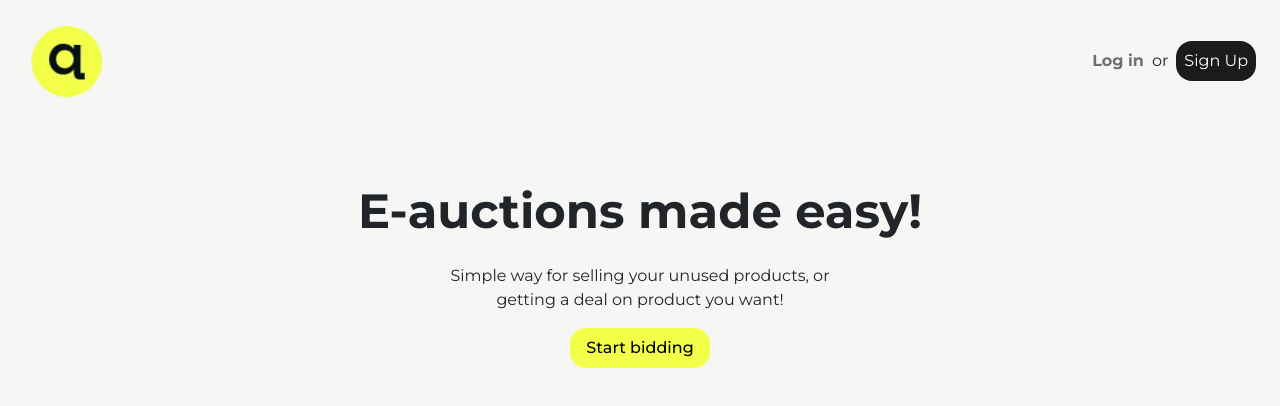
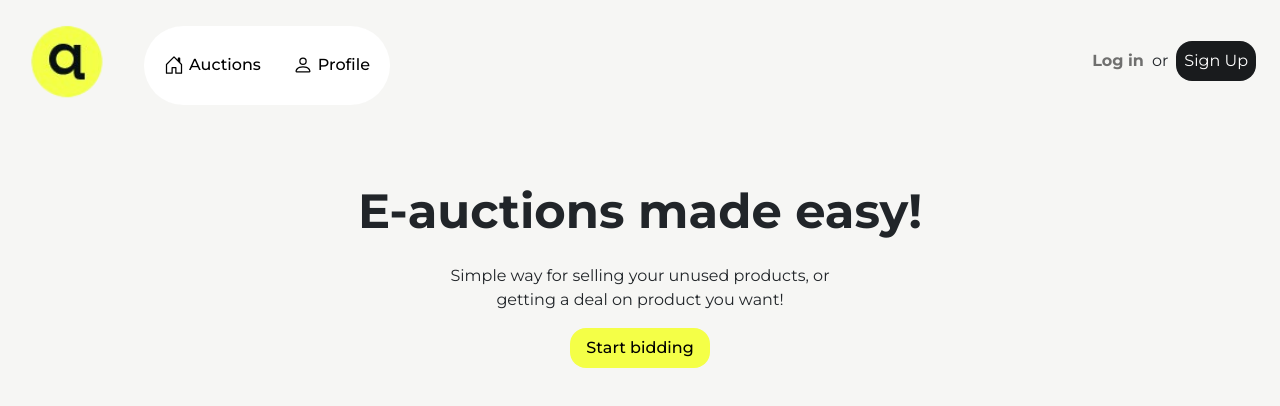
Before and after one commit to Ales717/SkillUp_Auctionbay_Frontend, a React (Create React App) app: page / in a window 1280 px wide. Shown: the top 406 px of the page. Built offline with nearby package versions, Linux system fonts and the light colour scheme.

Commit message:
Item details

```diff
--- a/src/api/Item.ts
+++ b/src/api/Item.ts
@@ -12,7 +12,7 @@ export const fetchItems = async (pageNumber: number) =>
 export const allItems = async () =>
     apiRequest<undefined, ItemType[]>(
         'get',
-        `${apiRoutes.ITEM_PREFIX}`
+        `${apiRoutes.ITEM_PREFIX}/all`
     )
 
 export const createItem = async (data: CreateUpdateItemFields) =>
@@ -28,3 +28,9 @@ export const UploadItemImage = async (formData: FormData, id: string) =>
         `${apiRoutes.UPLOAD_ITEM_IMAGE}/${id}`,
         formData
     )
+
+export const findOne = async (id: string) =>
+    apiRequest<undefined, ItemType>(
+        'get',
+        `${apiRoutes.ITEM_PREFIX}/${id}`
+    )
--- a/src/components/item/CreateItemForm.tsx
+++ b/src/components/item/CreateItemForm.tsx
@@ -26,6 +26,15 @@ const CreateItemForm: FC<Props> = ({ defaultValues, show, handleClose, currentUs
     const [fileError, setFileError] = useState(false)
 
     const onSubmit = handleSubmit(async (data: CreateUpdateItemFields) => {
+        if (currentUserId) {
+            data.user_id = currentUserId
+        } else {
+            console.error('currentUserId is undefined')
+            return
+        }
+
+        console.log(data)
+
         if (!file) return
         const response = await API.createItem(data)
         if (response.data?.statusCode === StatusCode.BAD_REQUEST) {
@@ -50,6 +59,7 @@ const CreateItemForm: FC<Props> = ({ defaultValues, show, handleClose, currentUs
                 setApiError(fileResponse.data.message)
                 setShowError(true)
             } else {
+
                 reset()
                 handleClose()
             }
@@ -186,18 +196,6 @@ const CreateItemForm: FC<Props> = ({ defaultValues, show, handleClose, currentUs
                                         </Form.Group>
                                     )}
                                 />
-                                <Controller
-                                    control={control}
-                                    name="user_id"
-                                    defaultValue={currentUserId}
-                                    render={({ field }) => (
-                                        <input
-                                            {...field}
-                                            type="hidden"
-                                            name="user_id"
-                                        />
-                                    )}
-                                />
 
                             </div>
                         </div>
--- a/src/components/item/ItemCard.tsx
+++ b/src/components/item/ItemCard.tsx
@@ -1,14 +1,18 @@
-import { ItemType } from 'models/item'
+import { ItemTypeId } from 'models/itemId'
 import { FC } from 'react'
 import Badge from 'react-bootstrap/Badge'
+import { Link } from 'react-router-dom'
 
 
 interface Props {
-    item: ItemType
+    item: ItemTypeId
 }
 
 const ItemCard: FC<Props> = ({ item }) => {
+    const itemDetailsPath = `/auctions/itemdetails/${item.id}`
+
     return (
+        <Link to={itemDetailsPath} style={{ textDecoration: 'none' }}>
             <div className='card'>
                 <div className="card-head">
                     <div className='d-flex justify-content-between'>
@@ -22,6 +26,8 @@ const ItemCard: FC<Props> = ({ item }) => {
                     <img src={`${process.env.REACT_APP_API_URL}/files/${item.image}`} alt={item.title} />
                 </div>
             </div>
+        </Link>
+
     )
 }
 
--- a/src/components/ui/Navbar.tsx
+++ b/src/components/ui/Navbar.tsx
@@ -71,6 +71,22 @@ const Navbar: FC = () => {
             >
               <span className="navbar-toggler-icon"></span>
             </button>
+
+            <div className='d-flex flex-row justify-content-center align-items-cente bg-white p-1 circle'>
+              <Button className="btn-circle-end">
+                <svg xmlns="http://www.w3.org/2000/svg" width="20" height="20" fill="currentColor" className="bi bi-house-door" viewBox="0 0 16 16">
+                  <path d="M8.354 1.146a.5.5 0 0 0-.708 0l-6 6A.5.5 0 0 0 1.5 7.5v7a.5.5 0 0 0 .5.5h4.5a.5.5 0 0 0 .5-.5v-4h2v4a.5.5 0 0 0 .5.5H14a.5.5 0 0 0 .5-.5v-7a.5.5 0 0 0-.146-.354L13 5.793V2.5a.5.5 0 0 0-.5-.5h-1a.5.5 0 0 0-.5.5v1.293zM2.5 14V7.707l5.5-5.5 5.5 5.5V14H10v-4a.5.5 0 0 0-.5-.5h-3a.5.5 0 0 0-.5.5v4z" />
+                </svg>
+                Auctions
+              </Button>
+              <Button className="btn-circle-end">
+                <svg xmlns="http://www.w3.org/2000/svg" width="20" height="20" fill="currentColor" className="bi bi-person" viewBox="0 0 16 16">
+                  <path d="M8 8a3 3 0 1 0 0-6 3 3 0 0 0 0 6m2-3a2 2 0 1 1-4 0 2 2 0 0 1 4 0m4 8c0 1-1 1-1 1H3s-1 0-1-1 1-4 6-4 6 3 6 4m-1-.004c-.001-.246-.154-.986-.832-1.664C11.516 10.68 10.289 10 8 10s-3.516.68-4.168 1.332c-.678.678-.83 1.418-.832 1.664z" />
+                </svg>
+                Profile
+              </Button>
+            </div>
+
 
             <div
               className="collapse navbar-collapse justify-content-end align-items-center"
--- a/src/hooks/react-hook-form/useCreateUpdateItem.tsx
+++ b/src/hooks/react-hook-form/useCreateUpdateItem.tsx
@@ -22,7 +22,7 @@ export const useCreateUpdateItemForm = ({ defaultValues }: Props) => {
         description: Yup.string().required('Description is required'),
         starting_price: Yup.number().required('Price is required'),
         end_date: Yup.string().required('End date is required'),
-        user_id: Yup.string().required(),
+        user_id: Yup.string().notRequired(),
     })
 
     const {
--- /dev/null
+++ b/src/models/itemId.ts
@@ -0,0 +1,9 @@
+export interface ItemTypeId {
+    id: string
+    title: string
+    description: string
+    starting_price: number
+    end_date: string
+    image: string
+    user_id: string
+}
--- /dev/null
+++ b/src/pages/Auctions/ItemDetails.tsx
@@ -0,0 +1,51 @@
+import Layout from 'components/ui/Layout'
+import { useQuery } from 'react-query'
+import { useParams } from 'react-router-dom'
+import * as API from 'api/Api'
+import { Badge } from 'react-bootstrap'
+import Form from 'react-bootstrap/Form'
+import Button from 'react-bootstrap/Button'
+
+
+const ItemDetails = () => {
+    const { id } = useParams<{ id?: string }>()
+    const { data, isLoading } = useQuery(
+        ['findOne', id],
+        () => API.findOne(id || ''),
+    )
+
+    return (
+        <Layout>
+            <div className="d-flex flex-row">
+                <div className="flex-column flex-grow-1 detail-img-container">
+                    <img className='detail-img' src={`${process.env.REACT_APP_API_URL}/files/${data?.data.image}`} alt='img' />
+                </div>
+                <div className="flex-column flex-grow-1 ms-3">
+
+                    <div className="p-2 mb-3 flex-grow-1 detail ">
+                        <div className='d-flex justify-content-between p-1'>
+                            <Badge pill className='tag-red-big'>Outbid</Badge>
+                            <Badge pill className="tag-red-big">24h</Badge>
+                        </div>
+                        <div className="p-2 m-0"><h3 className='fw-bolder'>{data?.data.title}</h3></div>
+                        <div className="ps-2 pe-2 m-0 font-weight-light"><small>{data?.data.description}</small></div>
+                        <div className="mb-2 me-2 d-flex justify-content-end">
+                            <Form className='d-flex align-items-center justify-content-end'>
+                                <Form.Label className="me-2 mb-0">Bid</Form.Label>
+                                <Form.Control className='form-control form-rounded me-2 mb-0 w-25' type="text" value={data?.data.starting_price} />
+                                <Button className='rounded-btn bright-yellow mb-0 text-nowrap' type="submit">Place bid</Button>
+                            </Form>
+                        </div>
+                    </div>
+
+                    <div className="p-2 flex-grow-1 detail">
+                        <div className="p-2 m-0"><h4 className='fw-bolder'>Bidding history</h4></div>
+                    </div>
+                </div>
+            </div>
+        </Layout>
+
+    )
+}
+
+export default ItemDetails
--- a/src/pages/Auctions/index.tsx
+++ b/src/pages/Auctions/index.tsx
@@ -1,15 +1,12 @@
 import Layout from 'components/ui/Layout'
-import { FC, useState } from 'react'
+import { FC } from 'react'
 import { useQuery } from 'react-query'
 import * as API from 'api/Api'
-import { Button, Table } from 'react-bootstrap'
-import { ItemType } from 'models/item'
+import { ItemTypeId } from 'models/itemId'
 import ItemCard from 'components/item/ItemCard'
 
 const Auctionbay: FC = () => {
-    const [pageNumber, setPageNumber] = useState(1)
-
-    const { data, isLoading, refetch } = useQuery(
+    const { data, isLoading } = useQuery(
         ['allItems'],
         () => API.allItems(),
         {
@@ -17,10 +14,6 @@ const Auctionbay: FC = () => {
             refetchOnWindowFocus: false,
         },
     )
-
-    if (data) {
-        console.log(data.title)
-    }
 
     return (
         <Layout>
@@ -33,7 +26,7 @@ const Auctionbay: FC = () => {
             ) : (
                 <>
 
-                    {data?.data.data.length === 0 ? (
+                    {data?.data.length === 0 ? (
                         <div className='container-fluid h-75 d-flex justify-content-center align-items-center'>
                             <div className="row">
                                 <div className="col-mb-6">
@@ -51,7 +44,7 @@ const Auctionbay: FC = () => {
                     ) : (
                         <>
                             <div className="d-flex flex-wrap gap-4 justify-content-center">
-                                {data?.data.data.map((item: ItemType, index: number) => (
+                                {data?.data.map((item: ItemTypeId, index: number) => (
                                     <div key={index} className="">
                                         <ItemCard item={item} />
                                     </div>
--- a/src/routes/Routes.tsx
+++ b/src/routes/Routes.tsx
@@ -3,6 +3,7 @@ import { Route, RouteProps, Routes as Switch } from 'react-router-dom'
 
 import PrivateRoute from './PrivateRoute'
 import RestrictedRoute from './RestrictedRoute'
+
 
 export enum RouteType {
   PUBLIC,
@@ -19,6 +20,7 @@ const Home = lazy(() => import('pages/Home'))
 
 /* Private routes */
 const Auctionbay = lazy(() => import('pages/Auctions'))
+const ItemDetails = lazy(() => import('pages/Auctions/ItemDetails'))
 
 /* Restricted routes */
 const Login = lazy(() => import('pages/Login'))
@@ -45,6 +47,11 @@ export const AppRoutes: AppRoute[] = [
     type: RouteType.PRIVATE,
     path: '/auctions',
     children: <Auctionbay />,
+  },
+  {
+    type: RouteType.PRIVATE,
+    path: '/auctions/itemdetails/:id',
+    children: <ItemDetails />,
   },
   // Public Routes
   {
--- a/src/styles/scss/_custom.scss
+++ b/src/styles/scss/_custom.scss
@@ -116,10 +116,35 @@ body{
   border: none;
 }
 
+.btn-circle-end {
+  width: auto;
+  height: 70px;
+  padding: 10px 16px;
+  font-weight: 500;
+  font-size: 16px;
+  line-height: 1.33;
+  border-radius: 45px;
+  margin-left: 5;
+  border: none;
+  display: inline-flex;
+  align-items: center;
+  background-color: #ffffff;
+  color: #000000;
+}
+
+.btn-circle-end:hover {
+  background-color: #ffffff;
+  color: #000000;
+}
+
+.btn-circle-end svg {
+  vertical-align: middle;
+  margin-right: 5px;
+}
 
 .circle{
   height: 4.9rem;
-  width: 10rem;
+  width: auto;
   padding-left: 5px;
   border-radius: 4.9rem;
   display: block;
@@ -197,3 +222,26 @@ textarea {
   color:#000000;
   font-weight: 300;
 }
+.tag-red-big{
+  background-color: #FFAA98 !important;
+  color:#000000;
+  font-weight: 400;
+}
+
+.detail{
+  background-color: #ffffff;
+  border-radius: 16px;
+  border: 0;
+}
+
+.detail-img-container {
+  flex: 1;
+  min-width: 50%;
+  max-width: 50%;
+}
+
+.detail-img{
+  max-width: 100%;
+  height: auto;
+  border-radius: 12px;
+}
```
Lines whose indentation alone changed are shown as unchanged.
